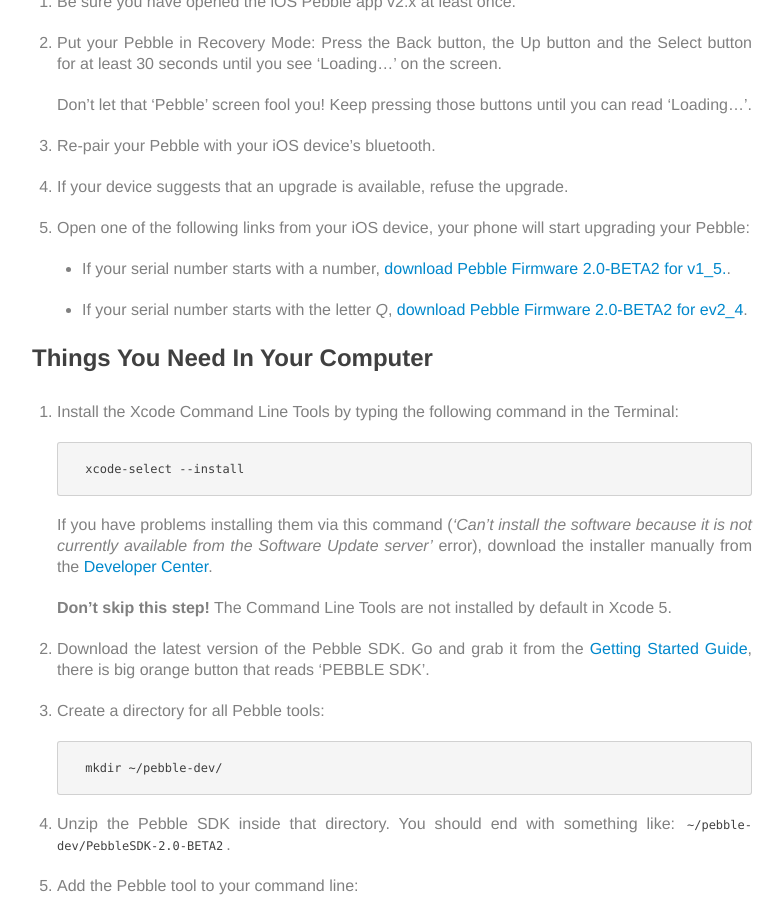
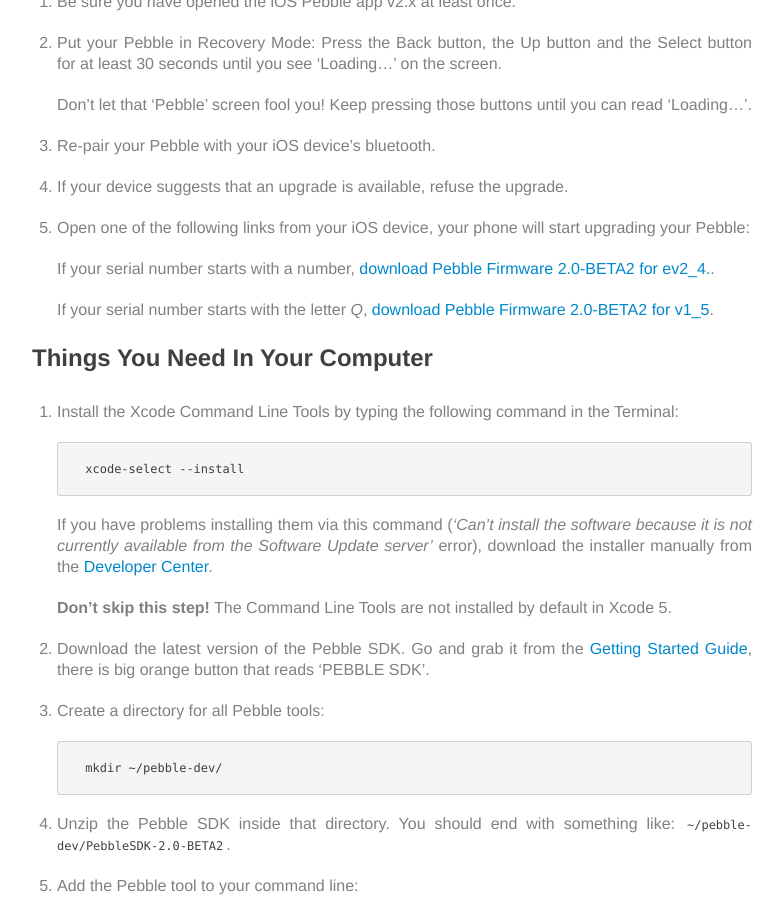
Before and after one commit to ChocoChipset/iOSCowboy.github.io, a Jekyll site: the page built from _posts/2013-12-02-pebble-mavericks-and-xcode-5.md, in a window 1280 px wide and 900 px high, scrolled down 674 px. Shown: the whole window, without its empty margins (248-1032 px from the left). Built offline with Jekyll 4.4.1, drawn with Linux system fonts in a browser that asks for light colours; Markdown is read by kramdown in place of the engine named in the settings.

Commit message:
Fixed wrong title in link

```diff
--- a/_posts/2013-12-02-pebble-mavericks-and-xcode-5.md
+++ b/_posts/2013-12-02-pebble-mavericks-and-xcode-5.md
@@ -31,9 +31,9 @@
 
 4. Open one of the following links from your iOS device, your phone will start upgrading your Pebble:
 
-	* If your serial number starts with a number, [download Pebble Firmware 2.0-BETA2 for v1_5.](https://developer.getpebble.com/2/download/Pebble-2.0-BETA2-ev2_4.pbz).
+	If your serial number starts with a number, [download Pebble Firmware 2.0-BETA2 for ev2_4.](https://developer.getpebble.com/2/download/Pebble-2.0-BETA2-ev2_4.pbz).
 
-	* If your serial number starts with the letter *Q*, [download Pebble Firmware 2.0-BETA2 for ev2_4](https://developer.getpebble.com/2/download/Pebble-2.0-BETA2-v1_5.pbz).
+	If your serial number starts with the letter *Q*, [download Pebble Firmware 2.0-BETA2 for v1_5](https://developer.getpebble.com/2/download/Pebble-2.0-BETA2-v1_5.pbz).
 
 ## Things You Need In Your Computer
 
```
